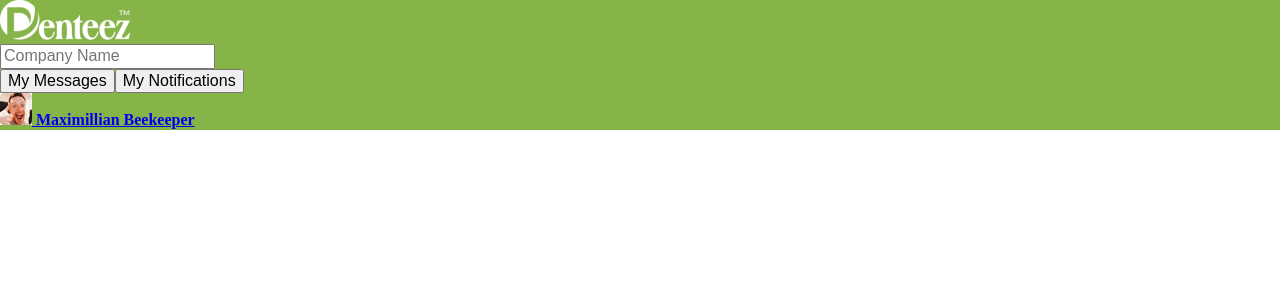
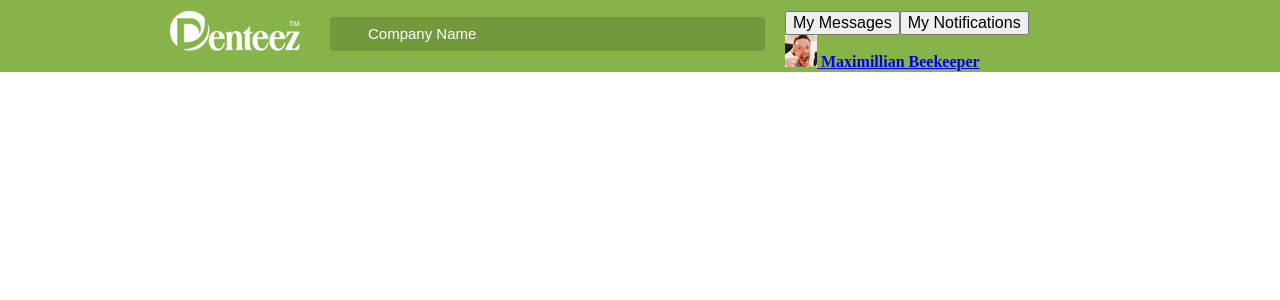
Before and after one commit to ozz-rjq/enteez, an Angular app: page / in a window 1280 px wide. Shown: the top 300 px of the page. Built offline with nearby package versions, Linux system fonts and the light colour scheme.

Commit message:
Add some styles

```diff
--- a/src/app/components/header/header.component.html
+++ b/src/app/components/header/header.component.html
@@ -1,9 +1,10 @@
 <header class="main-header">
+	<div class="main-header__container">
 		<div class="logo">
 				<img src="../../../assets/logo.png" alt="Main logo">
 		</div>
 		<form class="search">
-		<input type="text" placeholder="Company Name">
+			<input class="search__input" type="text" value="Company Name" placeholder="Company Name">
 		</form>
 		<div class="user">
 			<div class="user__options">
@@ -21,4 +22,5 @@
 				</a>
 			</div>
 		</div>
+	</div>
 </header>
--- a/src/app/components/header/header.component.scss
+++ b/src/app/components/header/header.component.scss
@@ -1,3 +1,39 @@
 .main-header {
 	background-color: #87b448;
+
+	&__container {
+		box-sizing: border-box;
+		width: 970px;
+		padding-left: 15px;
+		padding-right: 15px;
+		padding-top: 11px;
+		margin: 0 auto;
+
+		display: flex;
+	}
 }
+
+.logo {
+	margin-right: 30px;
+}
+
+.search{
+	width: 435px;
+	margin-top: 6px;
+	margin-right: 20px;
+}
+
+.search__input{
+	box-sizing: border-box;
+	width: 100%;
+	height: 34px;
+	padding-left: 38px;
+	font-size: 15px;
+	line-height: 42px;
+	color: #fff;
+
+	border: none;
+	border-radius: 4px;
+
+	background-color: #73993d;
+}
```
Lines whose indentation alone changed are shown as unchanged.
